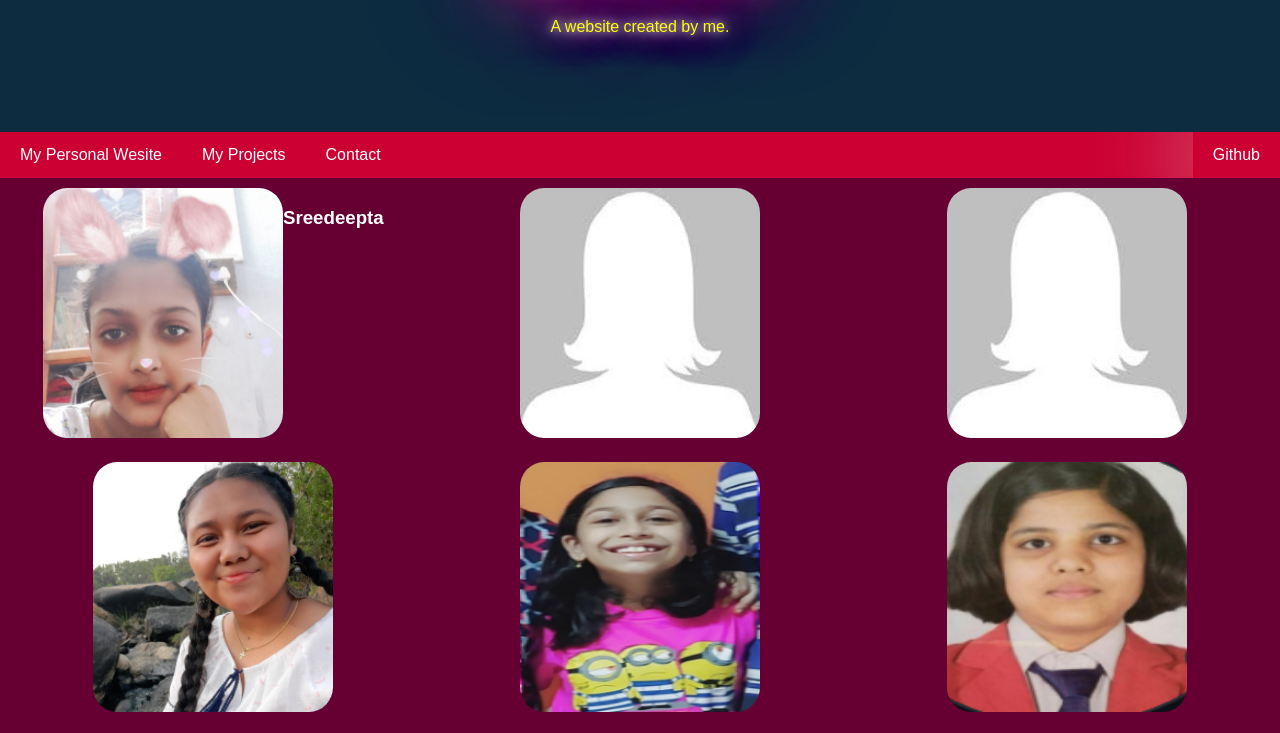
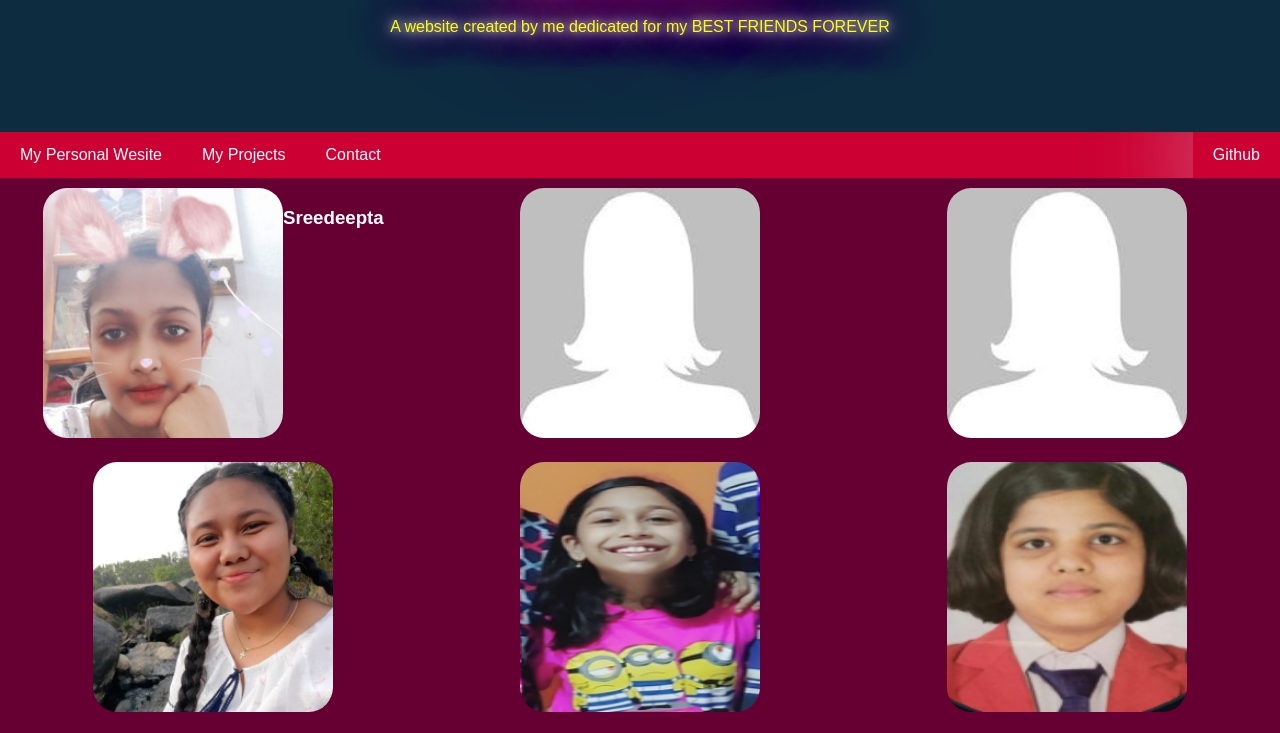
Before and after one commit to sreedeepta/My-origami-website, a plain HTML site: page index.html in a window 1280 px wide. Shown: the part 187-920 px from the top of the page. Drawn offline with Linux system fonts and the light colour scheme.

Commit message:
Update index.html

```diff
--- a/index.html
+++ b/index.html
@@ -149,7 +149,7 @@
     </head>
     <div class="header">
       <h1>My Website</h1>
-      <p>A website created by me.</p>
+      <p>A website created by me dedicated for my BEST FRIENDS FOREVER</p>
     </div>
     <div class="navbar">
       <a href="https://aditineemkar.whjr.site">My Personal Wesite</a>
```
